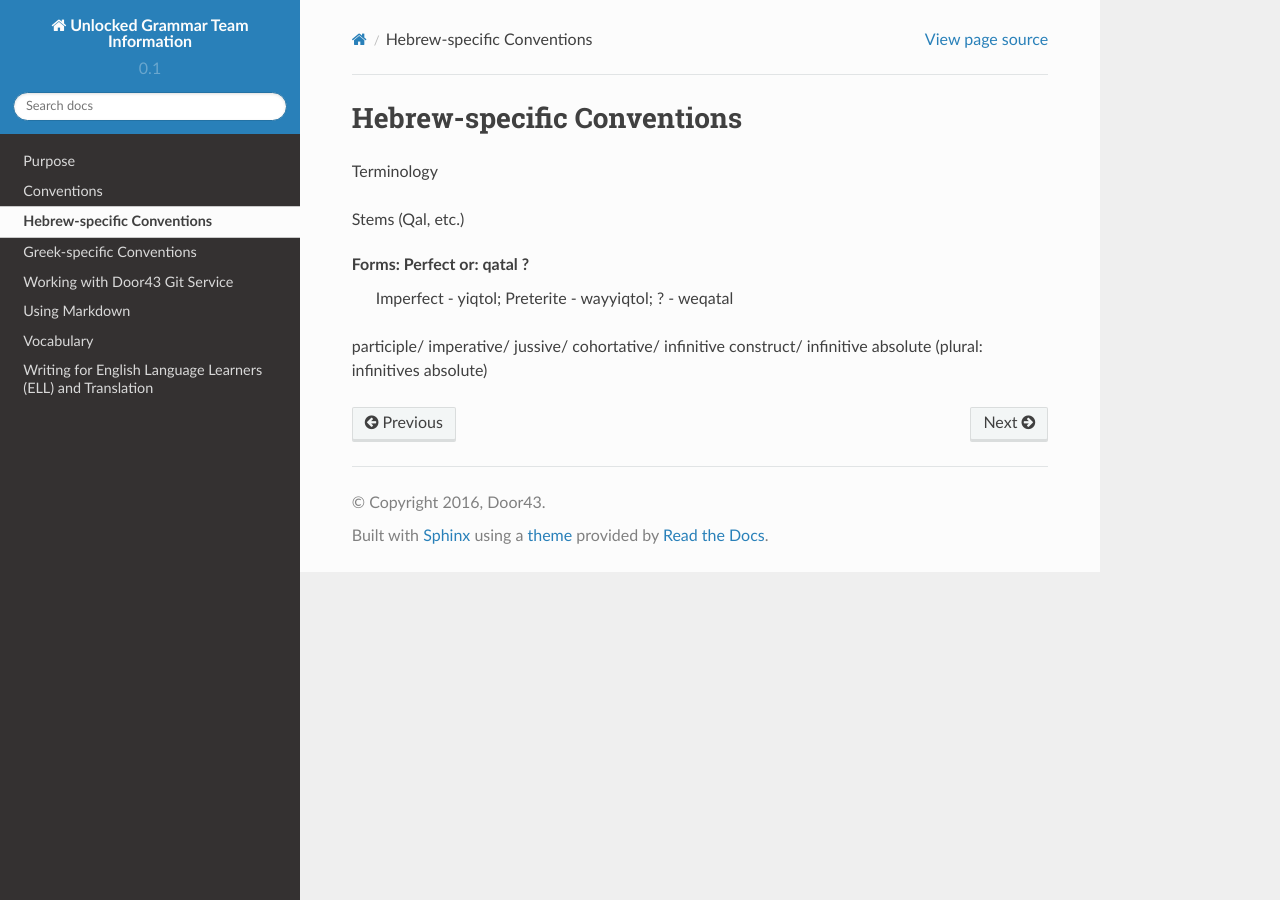
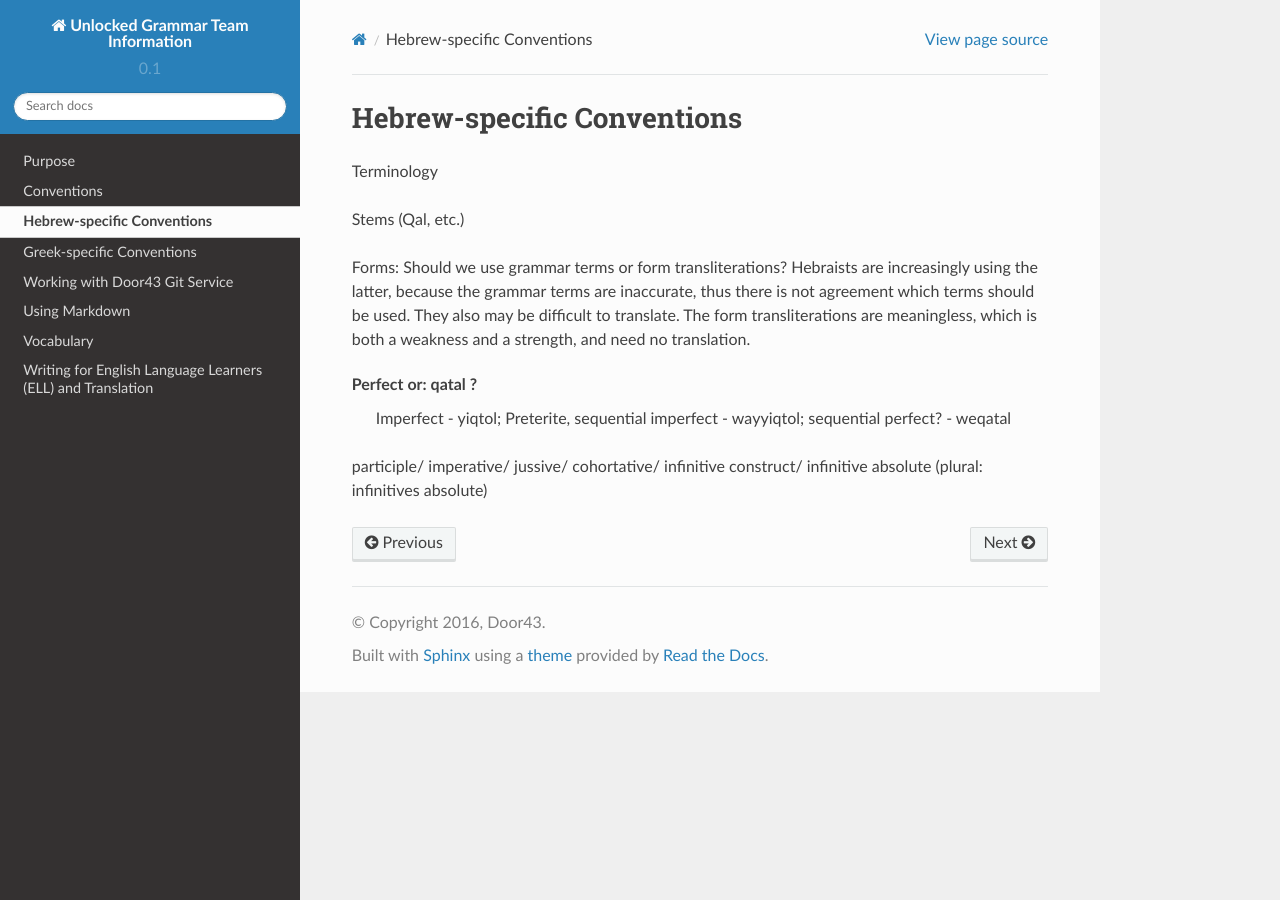
Before and after one commit to unfoldingWord-dev/Unlocked-Grammar-Info, a Sphinx documentation site: the page built from docs/hebrew.rst, in a window 1280 px wide. Built offline with Sphinx 7.4.7 and the Read the Docs theme 2.0.0, drawn with Linux system fonts in a browser that asks for light colours.

Commit message:
Update hebrew.rst

```diff
--- a/docs/hebrew.rst
+++ b/docs/hebrew.rst
@@ -5,10 +5,12 @@ Terminology
 
 Stems (Qal, etc.)
 
-Forms:  Perfect		or:	qatal		?
+Forms:  Should we use grammar terms or form transliterations? Hebraists are increasingly using the latter, because the grammar terms are inaccurate, thus there is not agreement which terms should be used. They also may be difficult to translate. The form transliterations are meaningless, which is both a weakness and a strength, and need no translation.
+
+Perfect		or:	qatal		?
         Imperfect - yiqtol;
-        Preterite	-	wayyiqtol;
-        ? - weqatal
+        Preterite, sequential imperfect	-	wayyiqtol;
+        sequential perfect? - weqatal
 
 
 participle/
```
